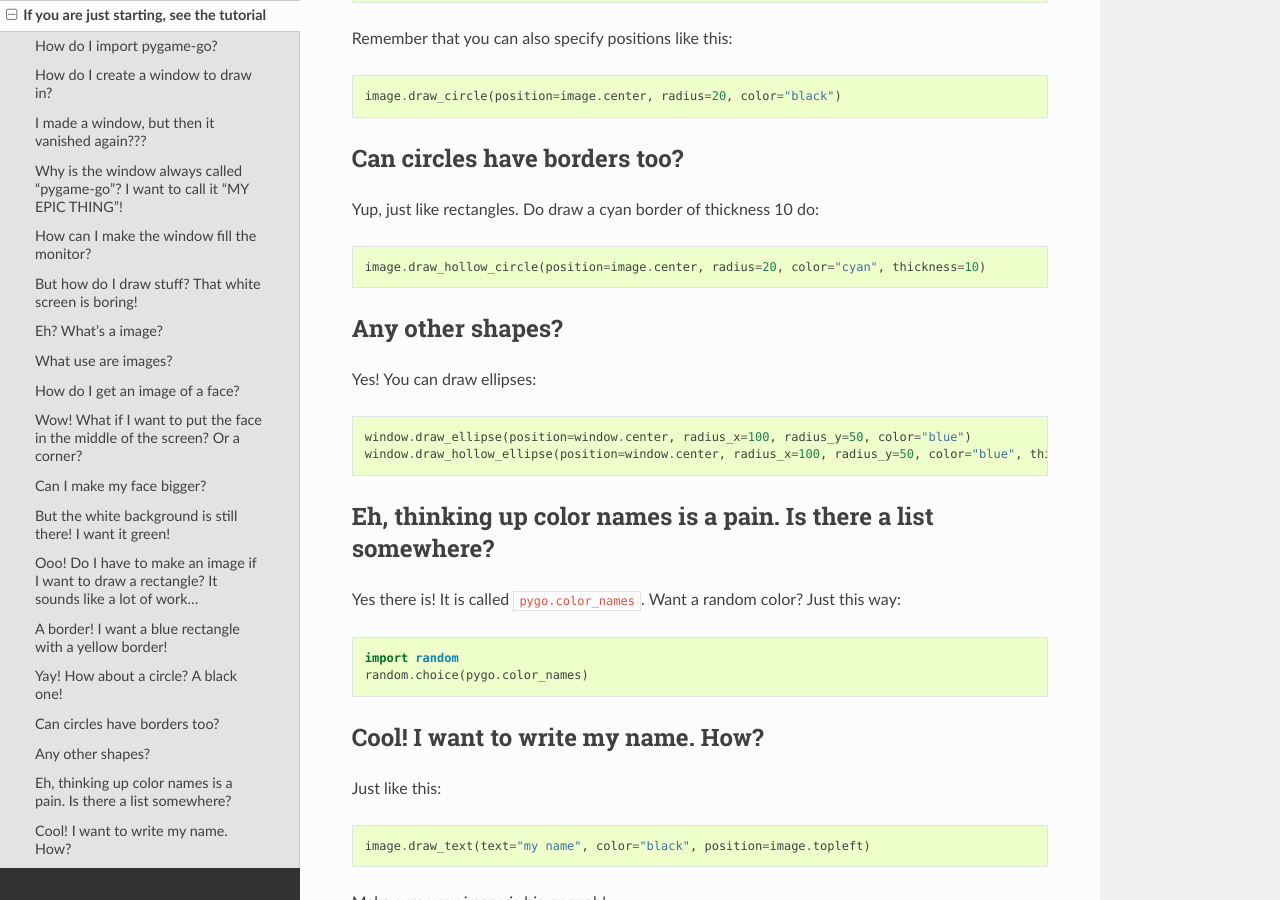
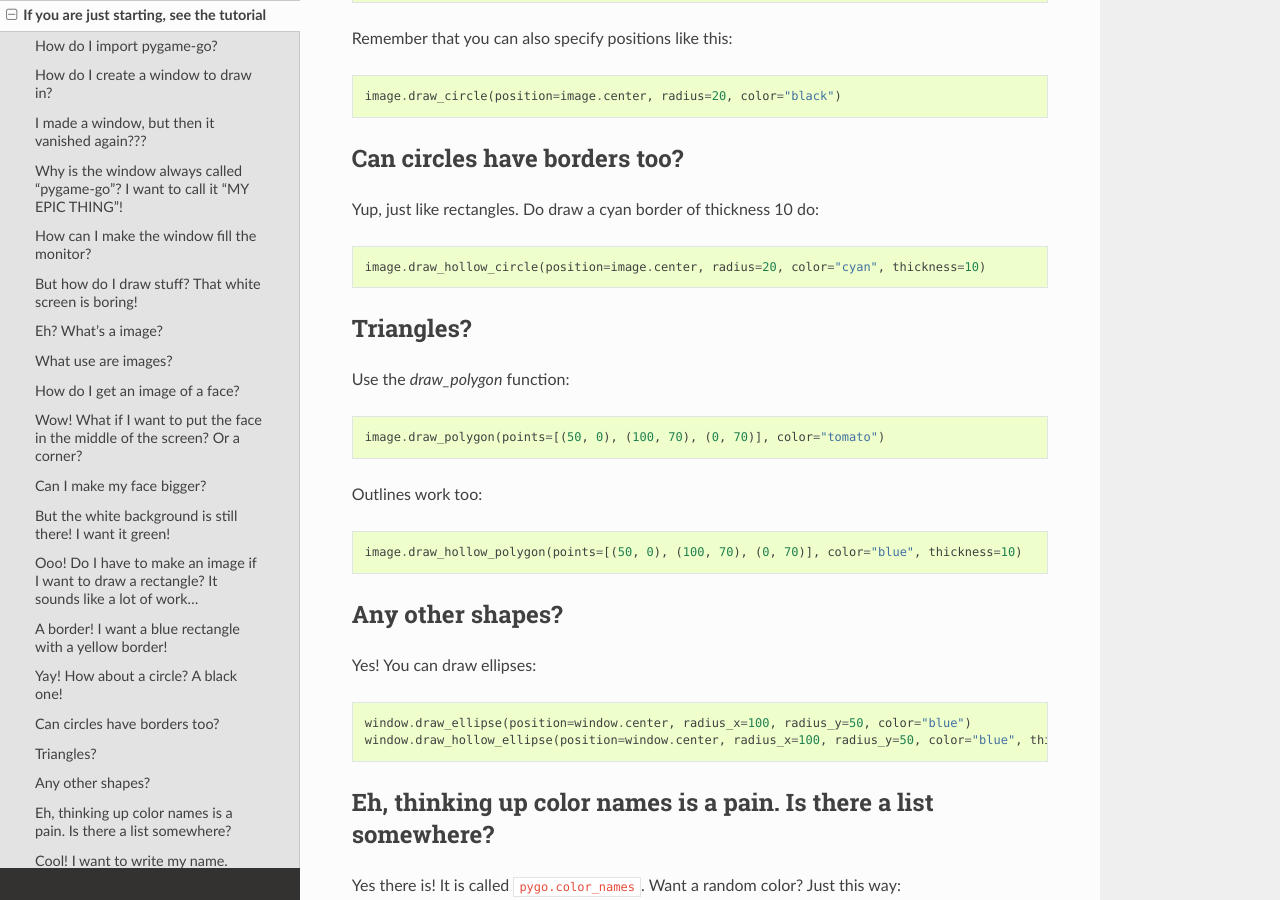
Before and after one commit to matsjoyce/pygame-go, a Sphinx documentation site: the page built from docs/tutorial.rst, in a window 1280 px wide and 900 px high, scrolled down 6936 px. Built offline with Sphinx 7.4.7 and the Read the Docs theme 2.0.0, drawn with Linux system fonts in a browser that asks for light colours.

Commit message:
Add poly example

```diff
--- a/docs/tutorial.rst
+++ b/docs/tutorial.rst
@@ -261,6 +261,17 @@ Can circles have borders too?
 Yup, just like rectangles. Do draw a cyan border of thickness 10 do::
 
     image.draw_hollow_circle(position=image.center, radius=20, color="cyan", thickness=10)
+
+Triangles?
+----------
+
+Use the `draw_polygon` function::
+
+    image.draw_polygon(points=[(50, 0), (100, 70), (0, 70)], color="tomato")
+
+Outlines work too::
+
+    image.draw_hollow_polygon(points=[(50, 0), (100, 70), (0, 70)], color="blue", thickness=10)
 
 Any other shapes?
 -----------------
```
